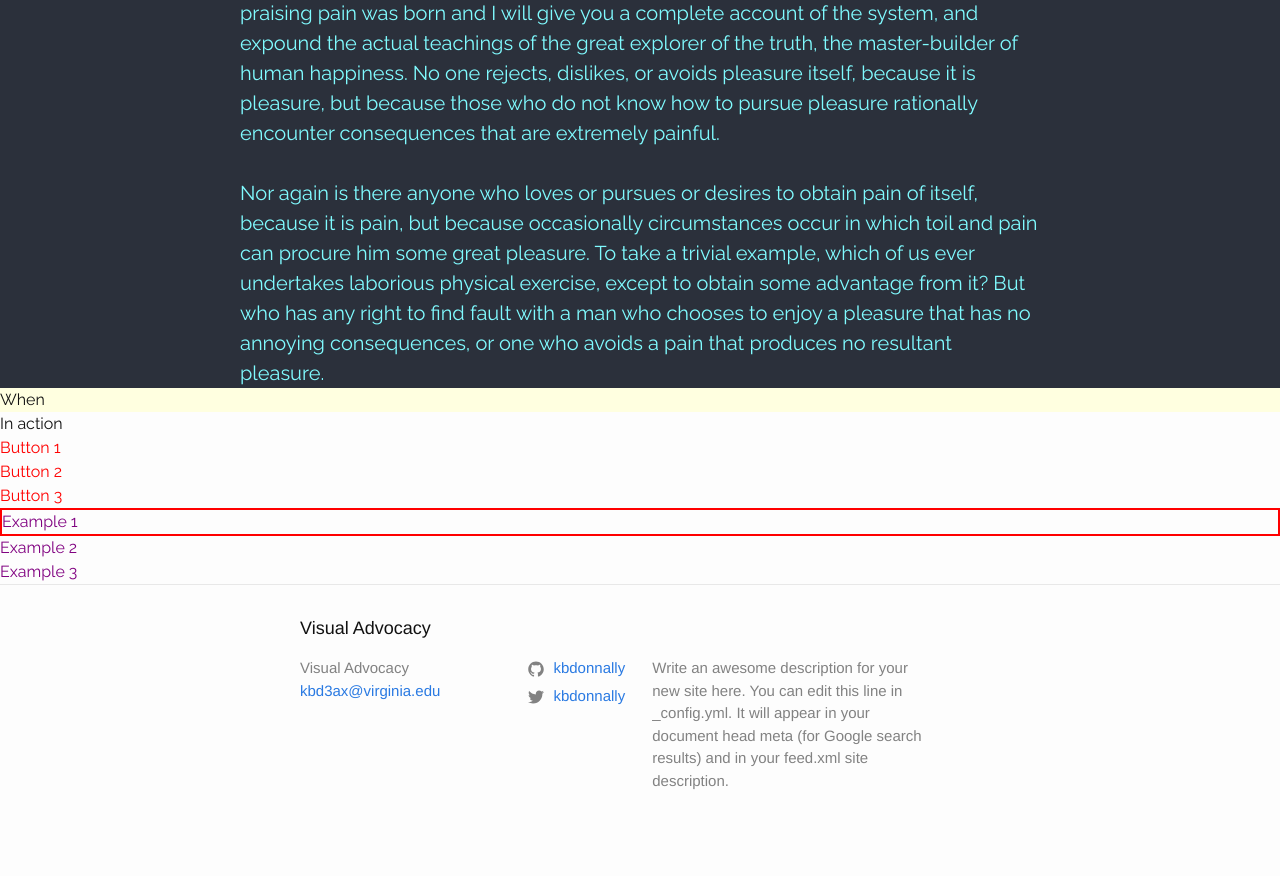
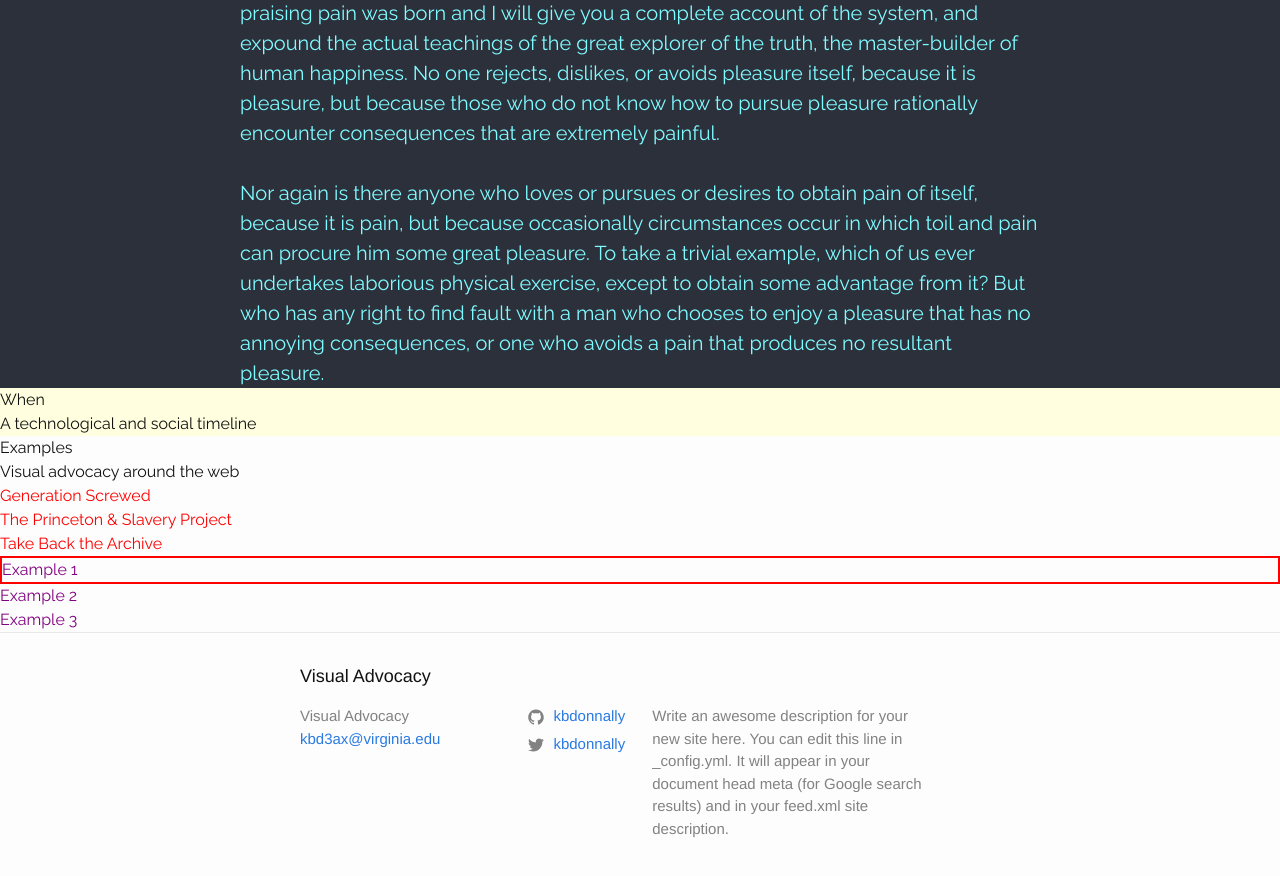
Before and after one commit to kbdonnally/visual-advocacy, a Jekyll site: the page built from new-home.html, in a window 1280 px wide and 900 px high, scrolled down 1172 px. Shown: the top 876 px of the window. Built offline with Jekyll 4.4.1, drawn with Linux system fonts in a browser that asks for light colours; before the commit the page ends 2024 px from its top, so only the background shows below that.

Commit message:
Add some subtitles; add real titles to example btns

```diff
--- a/new-home.html
+++ b/new-home.html
@@ -29,18 +29,18 @@ permalink: /new-home/
 	</div>
 	<!-- Timeline of tech advances -->
 	<div id="when" class="home-grid-timeline">
-		<div class="home-timeline__title">When</div>
+		<div class="home-timeline__title">When<div>A technological and social timeline</div></div>
 		<div class="home-timeline__line-wrapper">
 			<!-- insert events here -->
 		</div>
 	</div>
 	<!-- Examples around the web -->
 	<div id="where" class="home-grid-examples">
-		<div class="home-examples__title">In action</div>
+		<div class="home-examples__title">Examples<div>Visual advocacy around the web</div></div>
 		<div class="home-examples__btns">
-			<div class="home-examples__btn--1">Button 1</div>
-			<div class="home-examples__btn--2">Button 2</div>
-			<div class="home-examples__btn--3">Button 3</div>
+			<div class="home-examples__btn--1">Generation Screwed</div>
+			<div class="home-examples__btn--2">The Princeton & Slavery Project</div>
+			<div class="home-examples__btn--3">Take Back the Archive</div>
 		</div>
 		<div class="home-examples__content">
 			<!-- do these with a loop, esp since needs title + pics + text for all 3 -->
```
